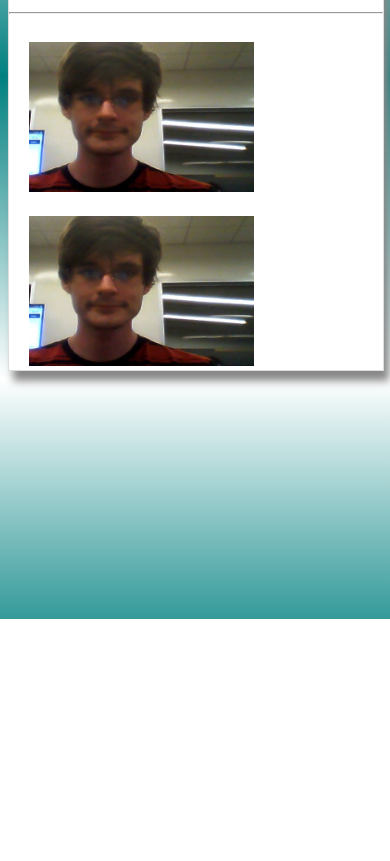
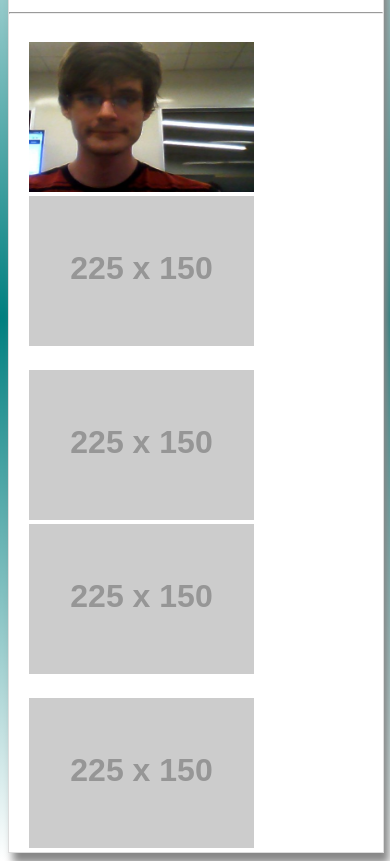
Before and after one commit to pxgraham/Responsive-Portfolio, a plain HTML site: page portfolio.html in a window 390 px wide. Shown: the part 225-1086 px from the top of the page. Before the commit the page ends 844 px from the top, so only its background shows below. Drawn offline with Linux system fonts and the light colour scheme; placeholder pictures from the web are drawn by us.

Commit message:
Fixed positioning of pictures

```diff
--- a/assets/css/style.css
+++ b/assets/css/style.css
@@ -148,6 +148,9 @@ canvas {
     .footer, .footerA {
         position: sticky;
     }
+    .k {
+        margin-left: 10px;
+    }
 }
 
 @media screen and (max-width: 768px) {
@@ -156,6 +159,9 @@ canvas {
     }
     .footer, .footerA {
         position: sticky;
+    }
+    .k {
+        margin-left: 10px;
     }
 }
 
@@ -166,4 +172,7 @@ canvas {
     .footer, .footerA {
         position: sticky;
     }
+    .k {
+        margin-left: 20px;
+    }
 }
--- a/portfolio.html
+++ b/portfolio.html
@@ -31,8 +31,17 @@
         <div class="bodyTitle">
             <img src="assets/images/me.jpg" alt="image of Peyton" width="225" height="150">
         </div>
+        &nbsp;&nbsp;&nbsp;&nbsp;&nbsp;&nbsp;&nbsp;&nbsp;
+        <img class="k" src="http://via.placeholder.com/225x150" alt="image">
+        <br>
         <div class="bodyTitle">
-            <img src="assets/images/me.jpg" alt="image of Peyton" width="225" height="150">
+            <img src="http://via.placeholder.com/225x150" alt="image">
+        </div>
+        &nbsp;&nbsp;&nbsp;&nbsp;&nbsp;&nbsp;&nbsp;&nbsp;
+        <img class="k" src="http://via.placeholder.com/225x150" alt="image">
+        <br>
+        <div class="bodyTitle">
+            <img src="http://via.placeholder.com/225x150" alt="image">
         </div>
     </div>
 </script>
```
